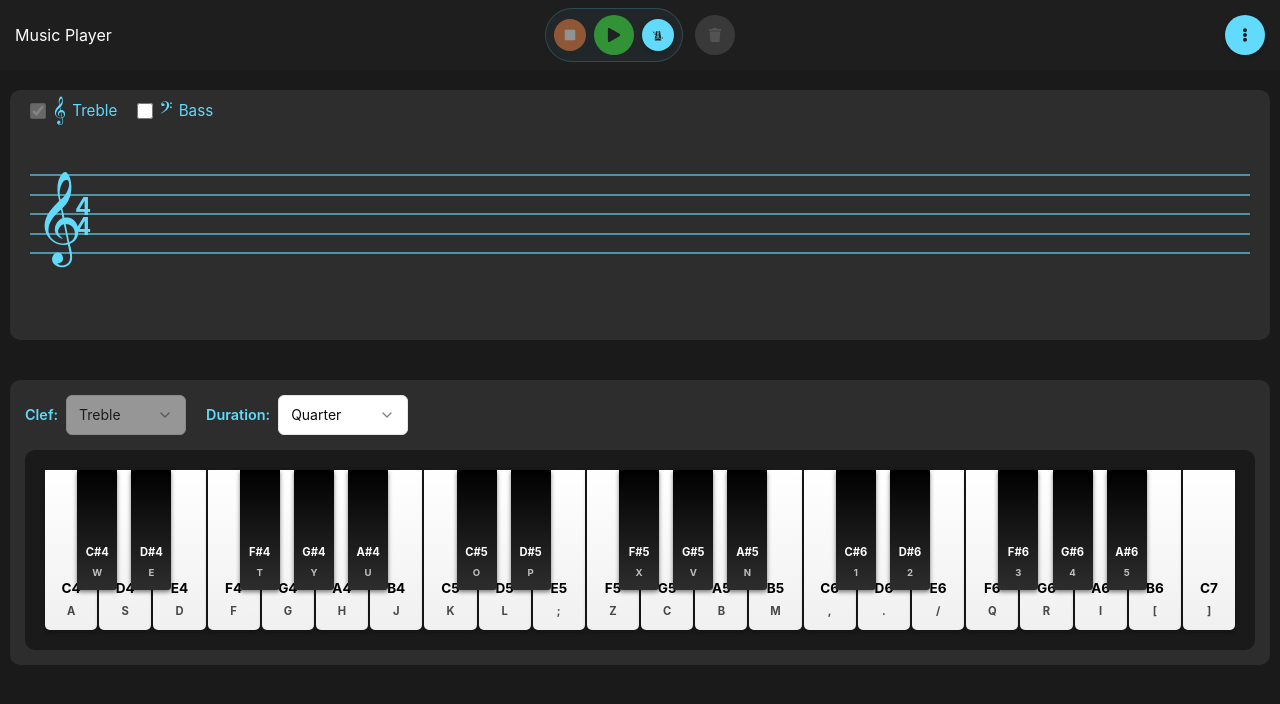
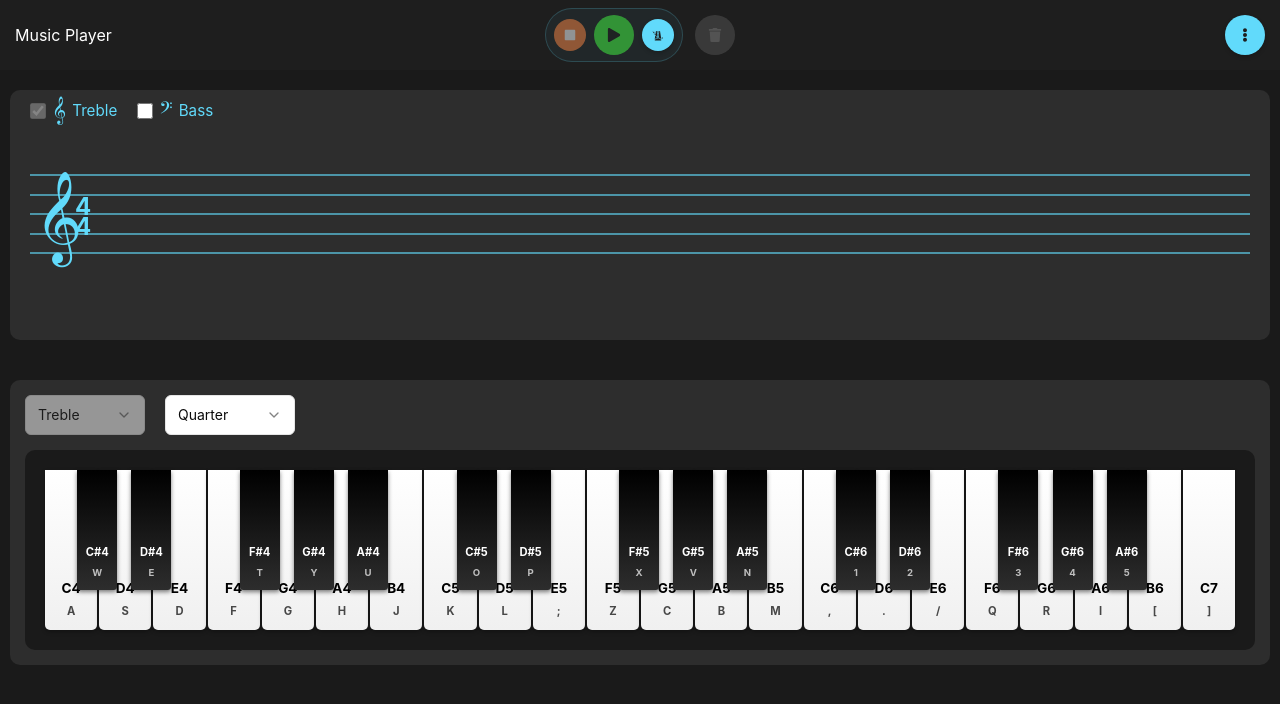
Before and after one commit to JeremyKirkham/music-player, a React (Vite) app: page / in a window 1280 px wide. Shown: the top 704 px of the page. Built offline with nearby package versions, Linux system fonts and the light colour scheme.

Commit message:
feat: cleanup

```diff
--- a/src/components/Keyboard.tsx
+++ b/src/components/Keyboard.tsx
@@ -275,7 +275,6 @@ const Keyboard = ({
       <div className="keyboard-header">
         <div className="keyboard-controls">
           <div className="clef-control">
-            <label htmlFor="keyboard-clef">Clef:</label>
             <Select
               value={selectedClef}
               onValueChange={(value) => setSelectedClef(value as 'treble' | 'bass')}
@@ -291,7 +290,6 @@ const Keyboard = ({
             </Select>
           </div>
           <div className="duration-control">
-            <label htmlFor="keyboard-duration">Duration:</label>
             <Select
               value={currentDuration}
               onValueChange={(value) => onDurationChange(value as NoteDuration)}
```
